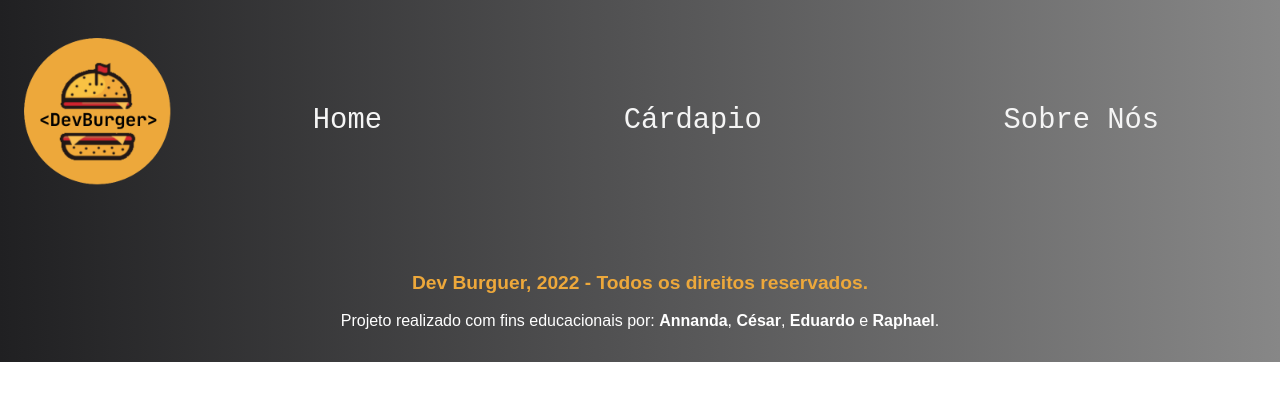
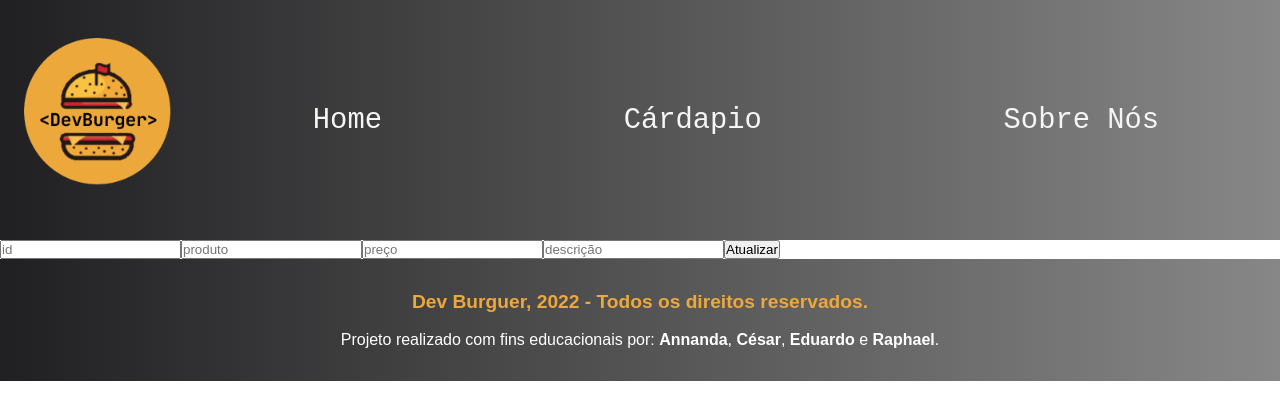
Before and after one commit to EduardoF0rtes/frontend-devburger, a React (Vite) app in the folder devburger/: page /update in a window 1280 px wide. Shown: the top 420 px of the page. Built offline with nearby package versions, Linux system fonts and the light colour scheme.

Commit message:
Create route "update" and update routes in app.jsx

```diff
--- a/devburger/src/App.jsx
+++ b/devburger/src/App.jsx
@@ -7,6 +7,7 @@
 import { BrowserRouter as Router, Routes, Route } from "react-router-dom";
 import CardapioPage from "./pages/Cardapio";
 import Edicao from "./pages/Edicao/Edicao";
+import UpdateProduto from "./pages/Update/Index";
 
 
 function App() {
@@ -19,6 +20,7 @@
           <Route path='/' element={<Home />} ></Route>
           <Route path='/cardapio' element={<CardapioPage />} ></Route>
           <Route path='/edicao' element={<Edicao />} > Editar Card</Route>
+          <Route path='/update' element={<UpdateProduto />} > Editar Card</Route>
 
         </Routes>
         <Footer />
--- /dev/null
+++ b/devburger/src/components/Editar/Editar.jsx
@@ -0,0 +1,69 @@
+import React, { useState } from 'react'
+import { api } from '../../Services/Api.js'
+
+function Editar(e) {
+
+    const [item, setItem] = useState({
+        id_produto: 1,
+        produto: "Dev-Egg",
+        preco: 16,
+        descricao: "Pão brioche com carne artesanal, queijo e ovo"
+
+    })
+
+    const [id, setId] = useState({
+        id_produto: 1
+    })
+
+    const [produto, setProduto] = useState({
+        produto: "Dev-Egg"
+    })
+    const [preco, setPreco] = useState({
+        preco: 16
+    })
+
+    const [descricao, setDescricao] = useState({
+        descricao: "Pão brioche com carne artesanal, queijo e ovo"
+    })
+
+    const update = (e) => {
+        e.preventDefault()
+        try {
+            fetch(`${api}/${id}`, {
+                method: "PUT",
+                body: JSON.stringify(item),
+                headers: {
+                    "Content-Type": "application/json",
+                },
+
+            })
+                .then((res) => res.json())
+                .then((data) => console.log(data))
+        } catch (error) {
+            console.error(error)
+        }
+    }
+
+
+
+    return (
+        <form onSubmit={(e) => update(e)}>
+            <input type="number" placeholder='id' onChange={(e) => setId(e.target.value)} />
+            <input type="text" placeholder='produto'onChange={(e) => setProduto(e.target.value)} />
+            <input type="number" placeholder='preço' onChange={(e) => setPreco(e.target.value)} />
+            <input type="text" placeholder='descrição'onChange={(e) => {
+                setDescricao(e.target.value)
+                setItem({
+                    id, produto, preco, descricao
+                })
+                console.log(item)
+            }} />
+
+            <button>Atualizar</button>
+
+
+        </form>
+    )
+}
+
+export default Editar
--- /dev/null
+++ b/devburger/src/pages/Update/Index.jsx
@@ -0,0 +1,14 @@
+import React from 'react'
+import Editar from '../../components/Editar/Editar'
+
+function UpdateProduto() {
+  return (
+    <div>
+
+<Editar/>
+
+    </div>
+  )
+}
+
+export default UpdateProduto
```
Also changed, not shown: devburger/src/components/Editar/Editar.module.css (added).
